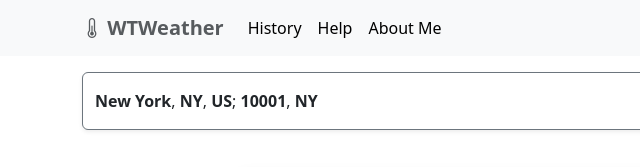
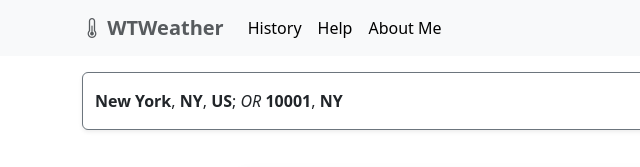
Before and after one commit to Retrochain/WeatherApp, a website with bundled scripts: page index.html in a window 1280 px wide. Shown: the top 167 px of the page, 0-640 px from the left. Built offline with nearby package versions, Linux system fonts and the light colour scheme; no server answers.

Commit message:
Update index.html

```diff
--- a/index.html
+++ b/index.html
@@ -74,7 +74,7 @@
               pattern="^([A-Za-z0-9\s]+),\s([A-Za-z]{2, 32})(,\s[A-Za-z]{2, 32})?$"
             />
             <label class="text-wrap" for="locationInput"
-              ><b>New York</b>, <b>NY</b>, <b>US</b>;<b> 10001</b>,
+              ><b>New York</b>, <b>NY</b>, <b>US</b>; <i>OR</i><b> 10001</b>,
               <b> NY</b>
               <br
             /></label>
```
